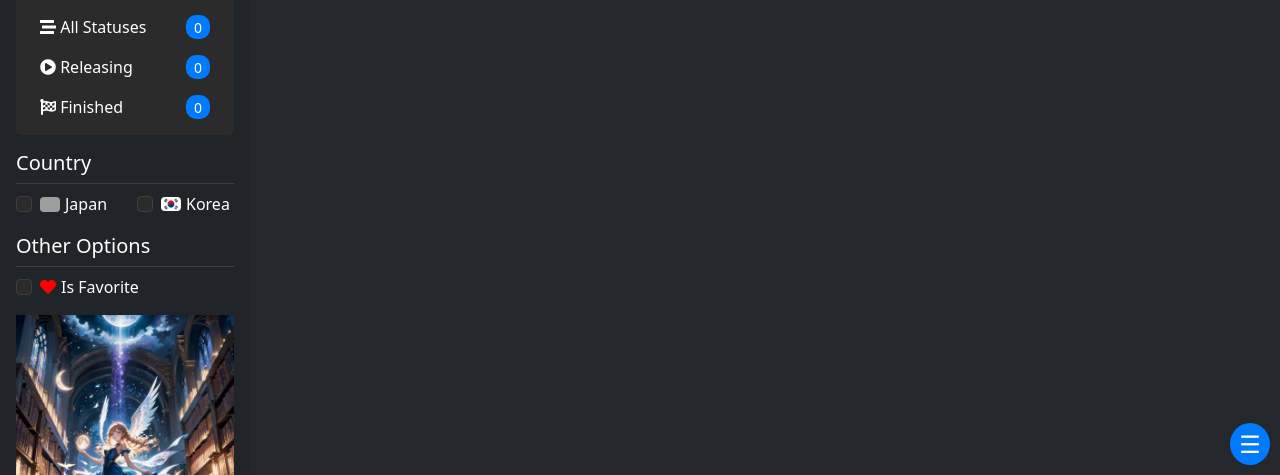
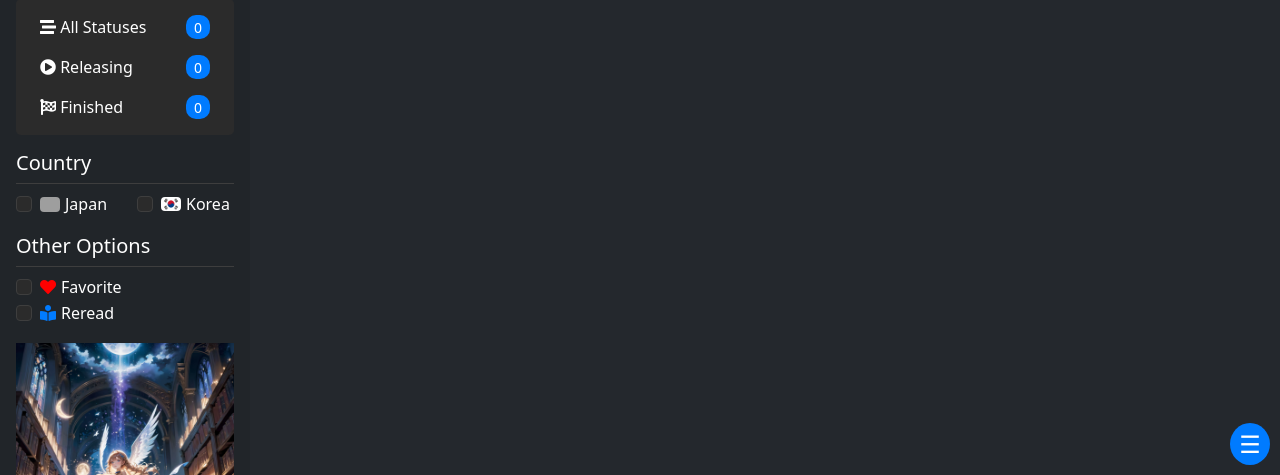
Before and after one commit to sourcery-ai-experiments/EasternTalesShelf, a Python web app: template app/templates/index.html in a window 1280 px wide. Shown: the part 440-915 px from the top of the page. Run offline with Jinja, Linux system fonts and the light colour scheme; the template is opened without the code that fills it, so the values that code supplies are empty; some libraries are stand-ins or nearby versions; grey boxes are pictures that could not be loaded.

Commit message:
added reread icon to covers, in sorting and in right menu

```diff
--- a/app/static/scripts.js
+++ b/app/static/scripts.js
@@ -217,6 +217,7 @@ function filterEntries() {
     const countryJapan = document.getElementById('countryJapan').checked;
     const countryKorea = document.getElementById('countryKorea').checked;
     const isFavorite_checkbox = document.getElementById('isFavorite_checkbox').checked;
+    const isRereaded_checkbox = document.getElementById('isRereaded_checkbox').checked;
     // Since we are not using select for status, we will use currentStatusFilter
     // const statusFilter = document.getElementById('status').value;
 
@@ -242,6 +243,7 @@ function filterEntries() {
                                 (countryJapan && country === 'JP') ||
                                 (countryKorea && country === 'KR');
         const matchesFavorite = !isFavorite_checkbox || item.getAttribute('data-is-favourite') === '1';
+        const matchesRereaded = !isRereaded_checkbox || item.getAttribute('data-reread-times') > '0';
         //const matchesStatus = statusFilter === '' || itemStatus.toLowerCase() === statusFilter.toLowerCase();
         // Determine whether item should be visible based on the status filter
         // Using currentStatusFilter instead of statusFilter
@@ -251,7 +253,7 @@ function filterEntries() {
         // Determine whether item should be visible based on the status filter
         // Using currentStatusFilter instead of statusFilter
 
-        if (matchesTitle && matchesCountry  && matchesStatus && matchesFilterType && matchesReleasingStatus && matchesFavorite) {
+        if (matchesTitle && matchesCountry  && matchesStatus && matchesFilterType && matchesReleasingStatus && matchesFavorite && matchesRereaded) {
             item.style.display = '';
         } else {
             item.style.display = 'none';
@@ -955,7 +957,7 @@ $(document).ready(function() {
         // Handle reread icon
         let rereadTimes = $(this).data('reread-times');
         if (rereadTimes > 0) {
-            $(this).append('<i class="fas fa-book" id="reread-icon-grid">' + rereadTimes + '</i>'); // Append reread icon with times
+            $(this).append('<i class="fas fa-book-reader" id="reread-icon-grid">' + rereadTimes + '</i>'); // Append reread icon with times
         }
     });
 
--- a/app/static/style.css
+++ b/app/static/style.css
@@ -144,8 +144,8 @@ opacity: 1;
 }
 #reread-icon-grid {
     position: absolute;
-    top: 10px; /* Adjusted for better alignment */
-    right: 10px; /* Adjusted for better alignment */
+    top: -15px; /* Adjusted for better alignment */
+    right: -15px; /* Adjusted for better alignment */
     z-index: 10;
     width: auto; /* Changed to auto for content size */
     height: auto; /* Changed to auto for content size */
@@ -154,7 +154,7 @@ opacity: 1;
     justify-content: center;
     align-items: center;
     color: white; /* Example color, adjust as needed */
-    background-color: rgba(255, 192, 203, 0.9); /* Soft pink background with transparency */
+    background-color: #007bff; /* Soft pink background with transparency */
     text-shadow: none; /* Remove text shadow for better legibility */
     font-size: 16px; /* Adjust based on the size of your icon and text */
     transition: transform 0.3s ease, box-shadow 0.3s ease;
@@ -162,6 +162,17 @@ opacity: 1;
     border: 2px solid white; /* White border to define the icon */
     box-shadow: 0 2px 5px rgba(0, 0, 0, 0.2); /* Subtle shadow for depth */
 }
+
+#reread-icon-grid .fa-book {
+    margin-right: 3px; /* Adjust space as needed */
+    /* other styling as needed */
+}
+@import url('https://fonts.googleapis.com/css2?family=Pacifico&display=swap');
+.reread-number {
+    font-family: 'Pacifico', cursive; /* Or whichever cute font you choose */
+    /* additional styling */
+}
+
 
 
 
--- a/app/templates/index.html
+++ b/app/templates/index.html
@@ -124,13 +124,27 @@
 
     <h5>Other Options</h5>
     <div class="mb-3">
+        <div class="row" style="--bs-gutter-x: 1.0rem;">
+            <div class="col">
                 <div class="form-check">
                     <input class="form-check-input" type="checkbox" value="" id="isFavorite_checkbox" onchange="filterEntries()">
                     <!-- Ensure the 'for' attribute matches the input's 'id' -->
                     <label class="form-check-label" for="isFavorite_checkbox">
                         <!-- Add an <i> element for the heart icon -->
-                <i class="fas fa-heart" style="color: red;"></i> Is Favorite
+                        <i class="fas fa-heart" style="color: red;"></i>Favorite
                     </label>
+                </div>
+            </div>
+            <div class="col">
+                <div class="form-check">
+                    <input class="form-check-input" type="checkbox" value="" id="isRereaded_checkbox" onchange="filterEntries()">
+                    <!-- Ensure the 'for' attribute matches the input's 'id' -->
+                    <label class="form-check-label" for="isRereaded_checkbox">
+                        <!-- Add an <i> element for the heart icon -->
+                        <i class="fas fa-book-reader" style="color: #007bff;"></i>Reread
+                    </label>
+                </div>
+            </div>
         </div>
     </div>
 
@@ -254,7 +268,7 @@
 
 
             <div class="favorite-icon" data-is-favourite="{{ entry.is_favourite }}"></div>
-            <div class="reread-cover-icon"  data-reread-times="{{ entry.reread_times }}"></div>
+            <div class="reread-cover-icon"  data-reread-times="  {{ entry.reread_times }}"></div>
 
 
             <!-- AniList Icon -->
```
Lines whose indentation alone changed are shown as unchanged.
